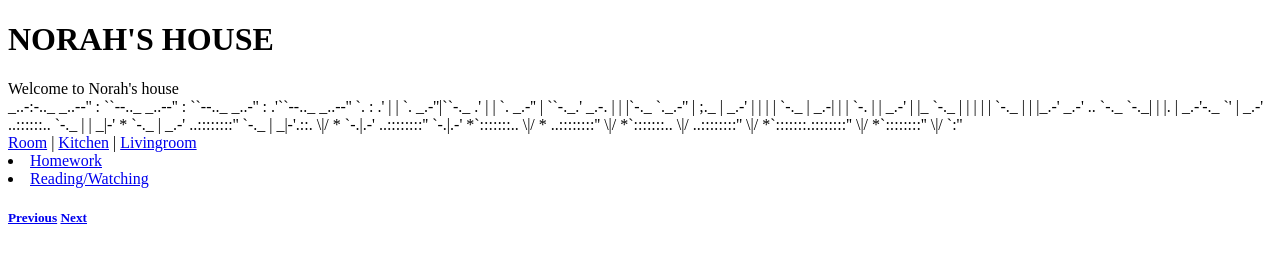
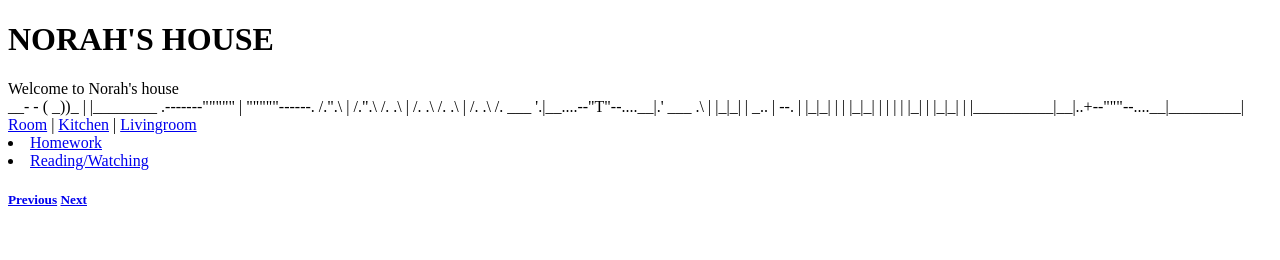
Before and after one commit to norah00/1stProject, a plain HTML site: page index.html in a window 1280 px wide. Drawn offline with Linux system fonts and the light colour scheme.

Commit message:
Update index.html

```diff
--- a/index.html
+++ b/index.html
@@ -7,24 +7,18 @@
   <div>Welcome to Norah's house</div>
 
 
-                             _..-:-.._
-                      _..--''    :    ``--.._
-               _..--''           :           ``--.._
-         _..-''                  :                .'``--.._
-  _..--'' `.                     :              .'         |
- |          `.              _.-''|``-._       .'           |
- |            `.       _.-''     |     ``-._.'       _.-.  |
- |   |`-._      `._.-''          |  ;._     |    _.-'   |  |
- |   |    `-._    |     _.-|     |  |  `-.  |   |    _.-'  |
- |_   `-._    |   |    |   |     |  `-._ |  |   |_.-'   _.-'   ..
-   `-._   `-._|   |    |.  |  _.-'-._   `'  |       _.-'   ..::::::..
-       `-._       |    |  _|-'  *    `-._   |   _.-'   ..::::::::''
-           `-._   |   _|-'.::. \|/  *    `-.|.-'   ..::::::::''
-               `-.|.-' *`:::::::.. \|/  *      ..::::::::''
-                      \|/  *`:::::::.. \|/ ..::::::::''
-                          \|/  *`:::::::.::::::::''
-                              \|/  *`::::::::''
-                                  \|/  `:''
+                                __- -
+                               (
+                              _))_
+                              |  |________
+                     .-------"""""   |    """""------.
+                    /.".\            |            /.".\
+                   /.   .\           |           /.   .\
+                  /.     .\          |          /.     .\
+                 /.  ___ '.|__....--"T"--....__|.' ___  .\
+                |   |_|_|  |   _..   |   --.   |  |_|_|  |
+                |   |_|_|  |  |  |   |   |_|   |  |_|_|  |
+                |__________|__|..+--"""--....__|_________|
 
    <br> <a href="../1stProject/Room.html">Room</a> |
         <a href="../1stProject/Kitchen.html">Kitchen</a> |
```
